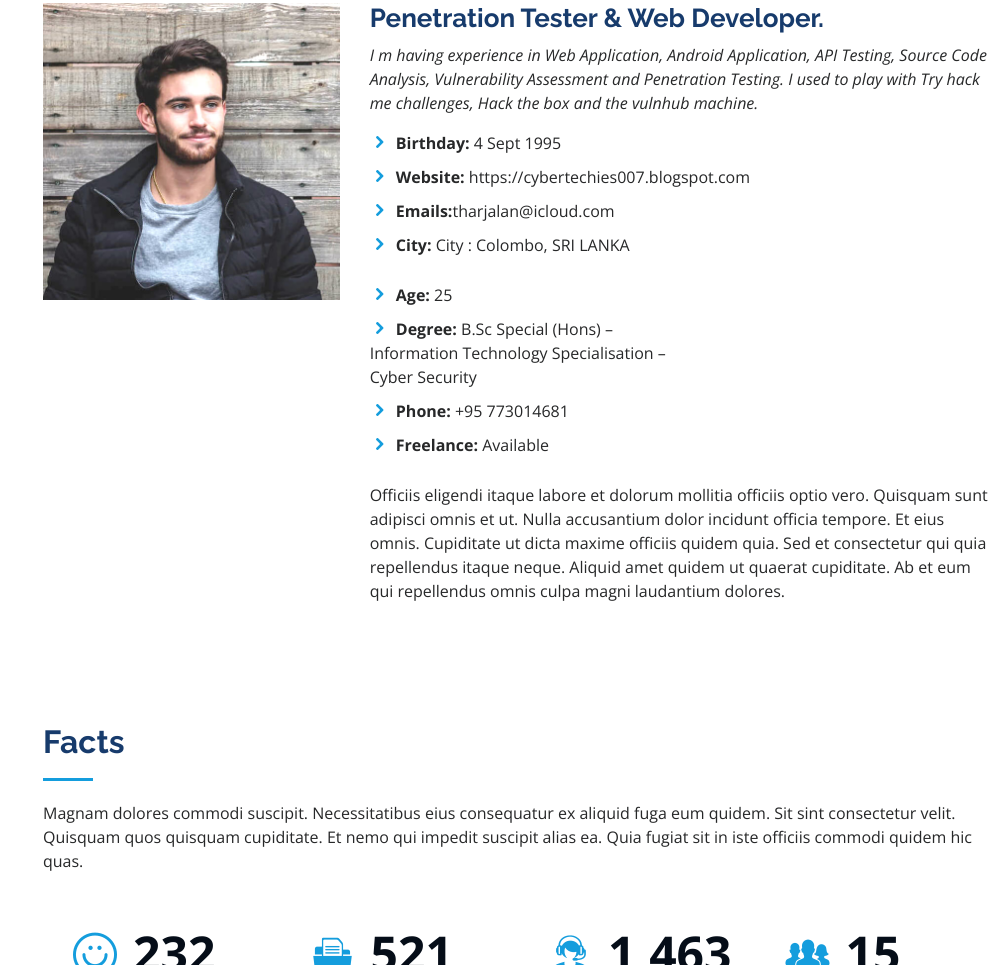
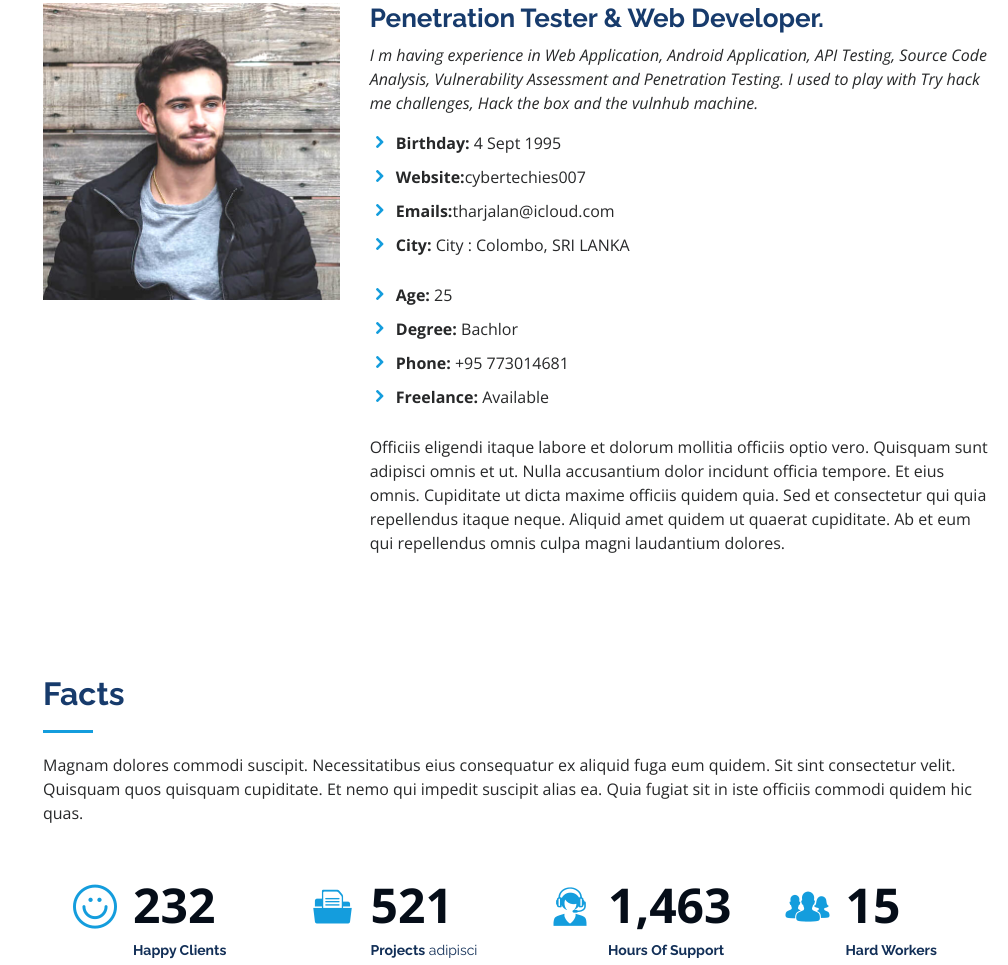
Before and after one commit to Tharjalan/portfolio, a plain HTML site: page index.html in a window 1280 px wide. Shown: the part 1037-2002 px from the top of the page, without its empty margins (272-1280 px from the left). Drawn offline with nearby package versions, Linux system fonts and the light colour scheme.

Commit message:
error fixed

```diff
--- a/index.html
+++ b/index.html
@@ -102,7 +102,7 @@
                             <div class="col-lg-8">
                                 <ul>
                                     <li><i class="icofont-rounded-right"></i> <strong>Birthday:</strong> 4 Sept 1995</li>
-                                    <li><i class="icofont-rounded-right"></i> <strong>Website:</strong> https://cybertechies007.blogspot.com</li>
+                                    <li><i class="icofont-rounded-right"></i> <strong>Website:</strong>cybertechies007</li>
                                     <li><i class="icofont-rounded-right"></i> <strong>Emails:</strong>tharjalan@icloud.com</li>
                                     <li><i class="icofont-rounded-right"></i> <strong>City:</strong> City : Colombo, SRI LANKA</li>
                                 </ul>
@@ -110,7 +110,7 @@
                             <div class="col-lg-6">
                                 <ul>
                                     <li><i class="icofont-rounded-right"></i> <strong>Age:</strong> 25</li>
-                                    <li><i class="icofont-rounded-right"></i> <strong>Degree:</strong> B.Sc Special (Hons) – Information Technology Specialisation – Cyber Security</li>
+                                    <li><i class="icofont-rounded-right"></i> <strong>Degree:</strong> Bachlor</li>
                                     <li><i class="icofont-rounded-right"></i> <strong>Phone:</strong> +95 773014681</li>
                                     <li><i class="icofont-rounded-right"></i> <strong>Freelance:</strong> Available</li>
                                 </ul>
```
